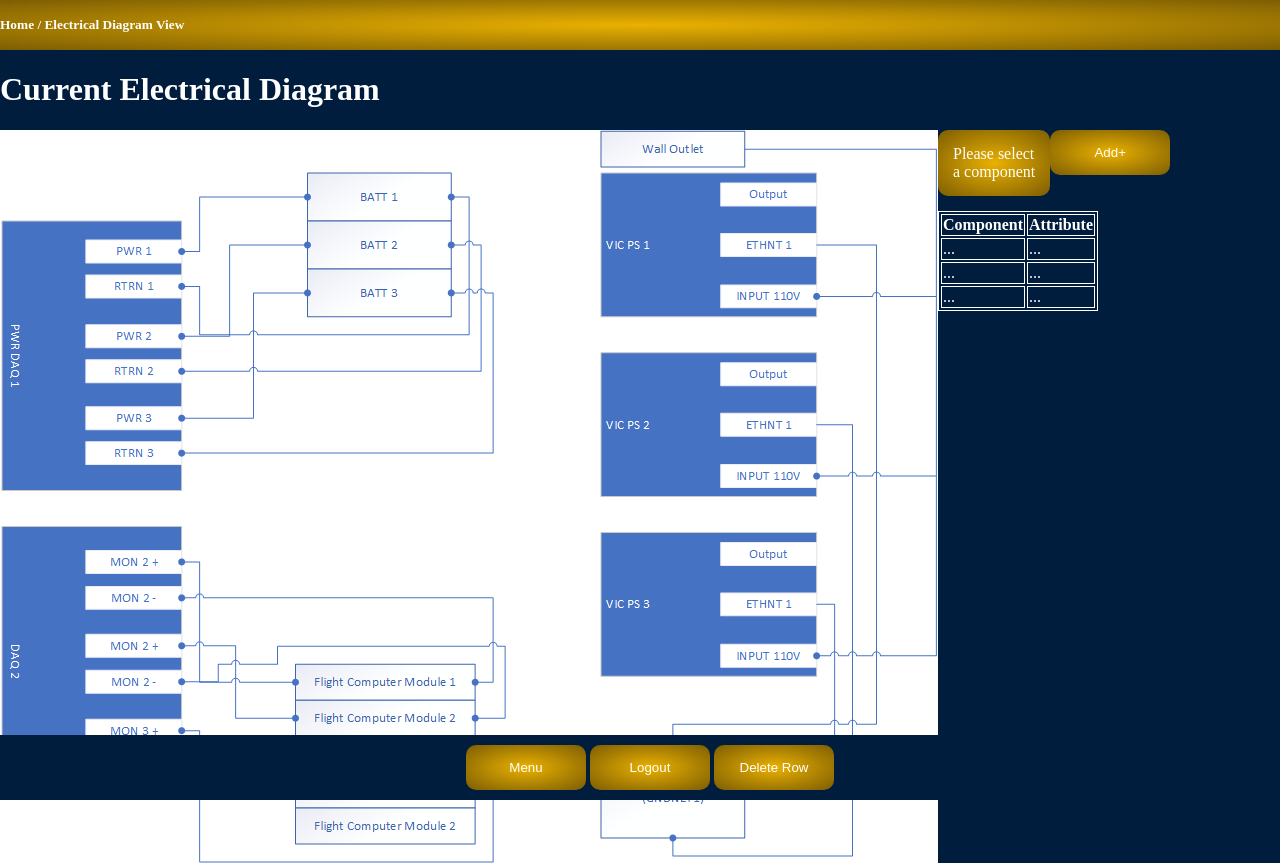
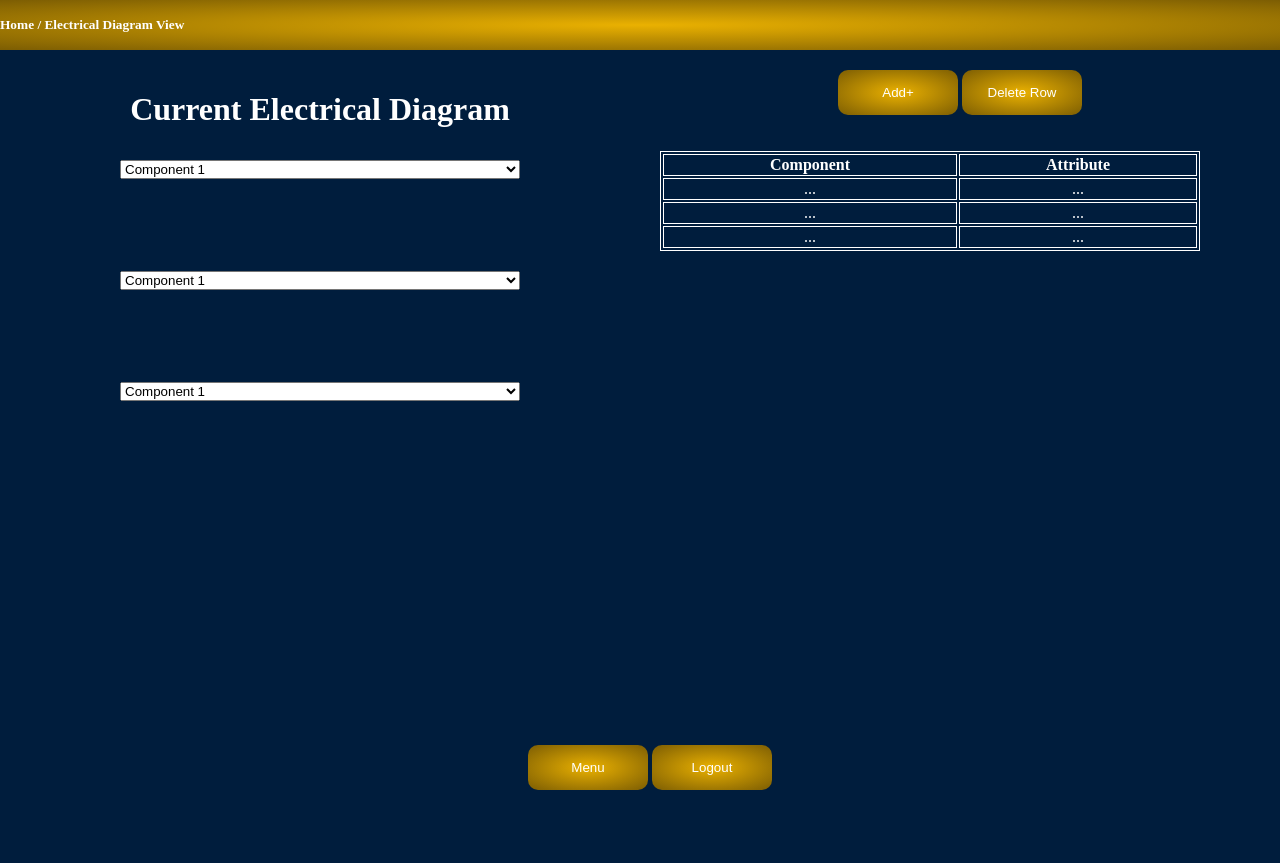
Before and after one commit to richardolarez/24040FlaskFramework, a Flask app: page /edv in a window 1280 px wide. After the commit the page ends 790 px from the top, so only its background shows below. Run offline with Flask 3, Linux system fonts and the light colour scheme; some libraries are stand-ins or nearby versions.

Commit message:
Have added drop down menus

```diff
--- a/app/templates/EDV.html
+++ b/app/templates/EDV.html
@@ -8,6 +8,69 @@
     <link rel="stylesheet" type="text/css" href="{{ url_for('static', filename='EDV.css') }}">
     <script src="https://unpkg.com/htmx.org@latest"></script>
 
+    <style>
+        #myTable{
+            width: 90%;
+        }
+        .container {
+            display: flex;
+            height: 90vh; /* Full height of the viewport */
+        }
+        .left, .right {
+            flex: 1; /* Each section takes up equal space */
+            flex-direction: column;
+            padding: 20px; /* Optional: Adds some padding inside sections */
+            align-items: center;
+            text-align: center;
+            justify-content: flex-start;
+        }
+        .componentDropdown {
+            width: 90%; /* Adjust this value to fill more of the container */
+            max-width: 400px; /* Optional: Set a max width for larger screens */
+            margin: 10px auto; /* Center the dropdowns horizontally within their container */
+        }
+        .footer{
+            align-content: center;
+        }
+    </style>
+</head>
+
+
+
+<body>
+     <!--<h1>Home / Electrical Diagram View</h1> -->
+    <h2 class="banner">
+    Home / Electrical Diagram View
+    </h2>
+
+    <div class="container">
+        <div class="left">
+            <h1>Current Electrical Diagram</h1>
+
+            <!-- div for drop down menus-->
+            <div>
+                <select class="componentDropdown">
+                    <option value="component1">Component 1</option>
+                    <option value="component2">Component 2</option>
+                </select>
+
+                <br><br><br><br><br>
+
+                <select class="componentDropdown">
+                    <option value="component1">Component 1</option>
+                    <option value="component2">Component 2</option>
+                </select>
+
+                <br><br><br><br><br>
+
+                <select class="componentDropdown">
+                    <option value="component1">Component 1</option>
+                    <option value="component2">Component 2</option>
+
+                </select>
+            </div>
+        </div>
+        <div class="right">
             <script>
                 function addRow() {
                     var table = document.getElementById("myTable");
@@ -25,18 +88,11 @@
                     table.deleteRow(lastRowIndex);
                 }
             </script>
-</head>
 
-<body>
-    <!--<h1>Home / Electrical Diagram View</h1> -->
-    <h2 class="banner">
-        Home / Electrical Diagram View
-    </h2>
-    <h1>Current Electrical Diagram</h1>
-    <div>
-        <img src="static/images/png_1.png" alt="Electrical Diagram" style="max-width: 100%; height: auto; float: left;">
-        <div class="selectComp">Please select <br>a component</div>
-        <button class="button" onclick="addRow()">Add+</button><br><br><br>
+
+            <button class="button" onclick="addRow()">Add+</button>
+            <button class="button" onclick="deleteRow()">Delete Row</button><br><br><br>
+
             <table id="myTable">
             <tr>
                 <th>Component</th>
@@ -56,11 +112,11 @@
             </tr>
             </table>
         </div>
+    </div>
 
     <div class="footer">
         <a href="/menu"><button class="button">Menu</button></a>
         <a href="/"><button class="button">Logout</button></a>
-        <button class="button" onclick="deleteRow()">Delete Row</button>
     </div>
 </body>
 </html>
```
Also changed, not shown: readme.md. Lines whose indentation alone changed are shown as unchanged.
